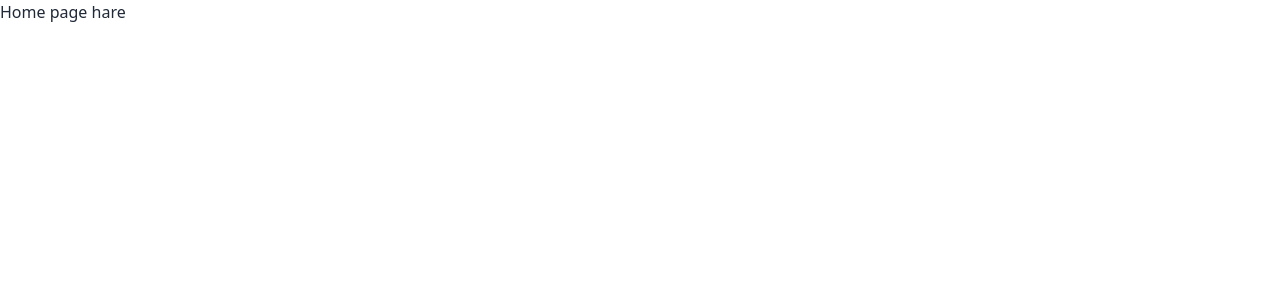
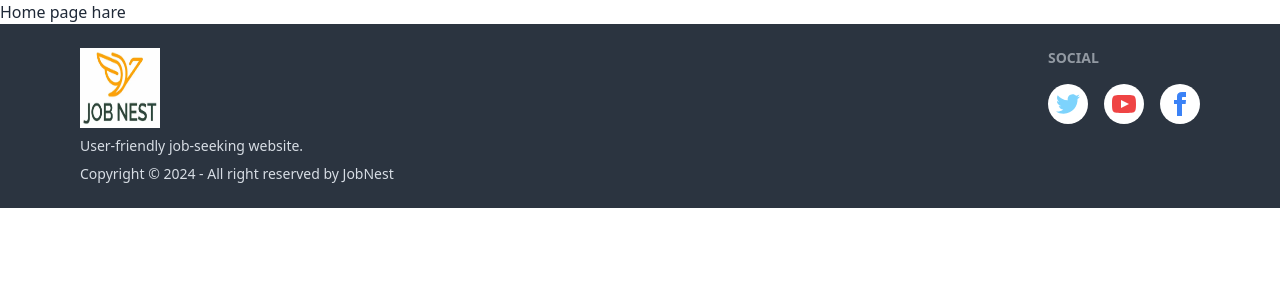
Before and after one commit to msahrana/b9-a11-client, a React (Vite) app: page / in a window 1280 px wide. Shown: the top 300 px of the page. Built offline with nearby package versions, Linux system fonts and the light colour scheme.

Commit message:
footer part is add

```diff
--- a/src/layout/Root/Root.jsx
+++ b/src/layout/Root/Root.jsx
@@ -1,9 +1,17 @@
 import {Outlet} from "react-router-dom";
+// import Navbar from "../../shared/Navbar/Navbar";
+import Footer from "../../shared/Footer/Footer";
 
 const Root = () => {
   return (
     <div>
-      <Outlet></Outlet>
+      <div className="container max-w-screen-2xl mx-auto">
+        {/* <Navbar></Navbar> */}
+        <div>
+          <Outlet></Outlet>
+        </div>
+      </div>
+      <Footer></Footer>
     </div>
   );
 };
--- /dev/null
+++ b/src/shared/Footer/Footer.jsx
@@ -0,0 +1,53 @@
+import logo from "../../../public/logo-footer.png";
+
+const Footer = () => {
+  return (
+    <footer className="footer p-6 bg-neutral text-neutral-content flex flex-col md:flex-row lg:flex-row md:justify-between lg:justify-between lg:px-20 w-full">
+      <aside className="lg:w-1/2">
+        <img className="size-20" src={logo} alt="" />
+        <p className="w-full">User-friendly job-seeking website.</p>
+        <p>Copyright © 2024 - All right reserved by JobNest</p>
+      </aside>
+      <nav className="lg:w-1/2 justify-end">
+        <h6 className="footer-title">Social</h6>
+        <div className="grid grid-flow-col gap-4">
+          <a className="bg-white p-2 rounded-full">
+            <svg
+              xmlns="http://www.w3.org/2000/svg"
+              width="24"
+              height="24"
+              viewBox="0 0 24 24"
+              className="fill-current text-sky-300"
+            >
+              <path d="M24 4.557c-.883.392-1.832.656-2.828.775 1.017-.609 1.798-1.574 2.165-2.724-.951.564-2.005.974-3.127 1.195-.897-.957-2.178-1.555-3.594-1.555-3.179 0-5.515 2.966-4.797 6.045-4.091-.205-7.719-2.165-10.148-5.144-1.29 2.213-.669 5.108 1.523 6.574-.806-.026-1.566-.247-2.229-.616-.054 2.281 1.581 4.415 3.949 4.89-.693.188-1.452.232-2.224.084.626 1.956 2.444 3.379 4.6 3.419-2.07 1.623-4.678 2.348-7.29 2.04 2.179 1.397 4.768 2.212 7.548 2.212 9.142 0 14.307-7.721 13.995-14.646.962-.695 1.797-1.562 2.457-2.549z"></path>
+            </svg>
+          </a>
+          <a className="bg-white p-2 rounded-full">
+            <svg
+              xmlns="http://www.w3.org/2000/svg"
+              width="24"
+              height="24"
+              viewBox="0 0 24 24"
+              className="fill-current text-red-500"
+            >
+              <path d="M19.615 3.184c-3.604-.246-11.631-.245-15.23 0-3.897.266-4.356 2.62-4.385 8.816.029 6.185.484 8.549 4.385 8.816 3.6.245 11.626.246 15.23 0 3.897-.266 4.356-2.62 4.385-8.816-.029-6.185-.484-8.549-4.385-8.816zm-10.615 12.816v-8l8 3.993-8 4.007z"></path>
+            </svg>
+          </a>
+          <a className="bg-white p-2 rounded-full">
+            <svg
+              xmlns="http://www.w3.org/2000/svg"
+              width="24"
+              height="24"
+              viewBox="0 0 24 24"
+              className="fill-current text-blue-500"
+            >
+              <path d="M9 8h-3v4h3v12h5v-12h3.642l.358-4h-4v-1.667c0-.955.192-1.333 1.115-1.333h2.885v-5h-3.808c-3.596 0-5.192 1.583-5.192 4.615v3.385z"></path>
+            </svg>
+          </a>
+        </div>
+      </nav>
+    </footer>
+  );
+};
+
+export default Footer;
--- /dev/null
+++ b/src/shared/Navbar/Navbar.jsx
@@ -0,0 +1,80 @@
+import logo from "../../../public/logo.png";
+import {Link} from "react-router-dom";
+import useAuth from "../../hooks/useAuth/useAuth";
+
+const Navbar = () => {
+  const {user, logOut} = useAuth();
+  return (
+    <div className="navbar bg-base-100 shadow-sm">
+      <div className="flex-1">
+        <Link to="/" className="flex gap-2 items-center">
+          <img className="w-auto h-7" src={logo} alt="" />
+          <span className="font-bold">SoloSphere</span>
+        </Link>
+      </div>
+      <div className="flex-none">
+        <ul className="menu menu-horizontal px-1">
+          <li>
+            <Link to="/">Home</Link>
+          </li>
+          <li>
+            <Link to="/allJob">All Job</Link>
+          </li>
+
+          {!user && (
+            <li>
+              <Link to="/login">Login</Link>
+            </li>
+          )}
+        </ul>
+
+        {user && (
+          <div className="dropdown dropdown-end z-50">
+            <div
+              tabIndex={0}
+              role="button"
+              className="btn btn-ghost btn-circle avatar"
+            >
+              <div title={user?.displayName} className="w-10 rounded-full">
+                <img
+                  referrerPolicy="no-referrer"
+                  alt="User Profile Photo"
+                  src={user?.photoURL}
+                />
+              </div>
+            </div>
+            <ul
+              tabIndex={0}
+              className="menu menu-sm dropdown-content mt-3 z-[1] p-2 shadow bg-base-100 rounded-box w-52"
+            >
+              <li>
+                <Link to="/add-job" className="justify-between">
+                  Add Job
+                </Link>
+              </li>
+              <li>
+                <Link to="/my-posted-jobs">My Posted Jobs</Link>
+              </li>
+              <li>
+                <Link to="/my-bids">My Bids</Link>
+              </li>
+              <li>
+                <Link to="/bid-requests">Bid Requests</Link>
+              </li>
+              <li className="mt-2">
+                <button
+                  onClick={logOut}
+                  className="bg-gray-200 block text-center"
+                >
+                  Logout
+                </button>
+              </li>
+            </ul>
+          </div>
+        )}
+      </div>
+    </div>
+  );
+};
+
+export default Navbar;
```
Also changed, not shown: public/logo-footer.png (added).
